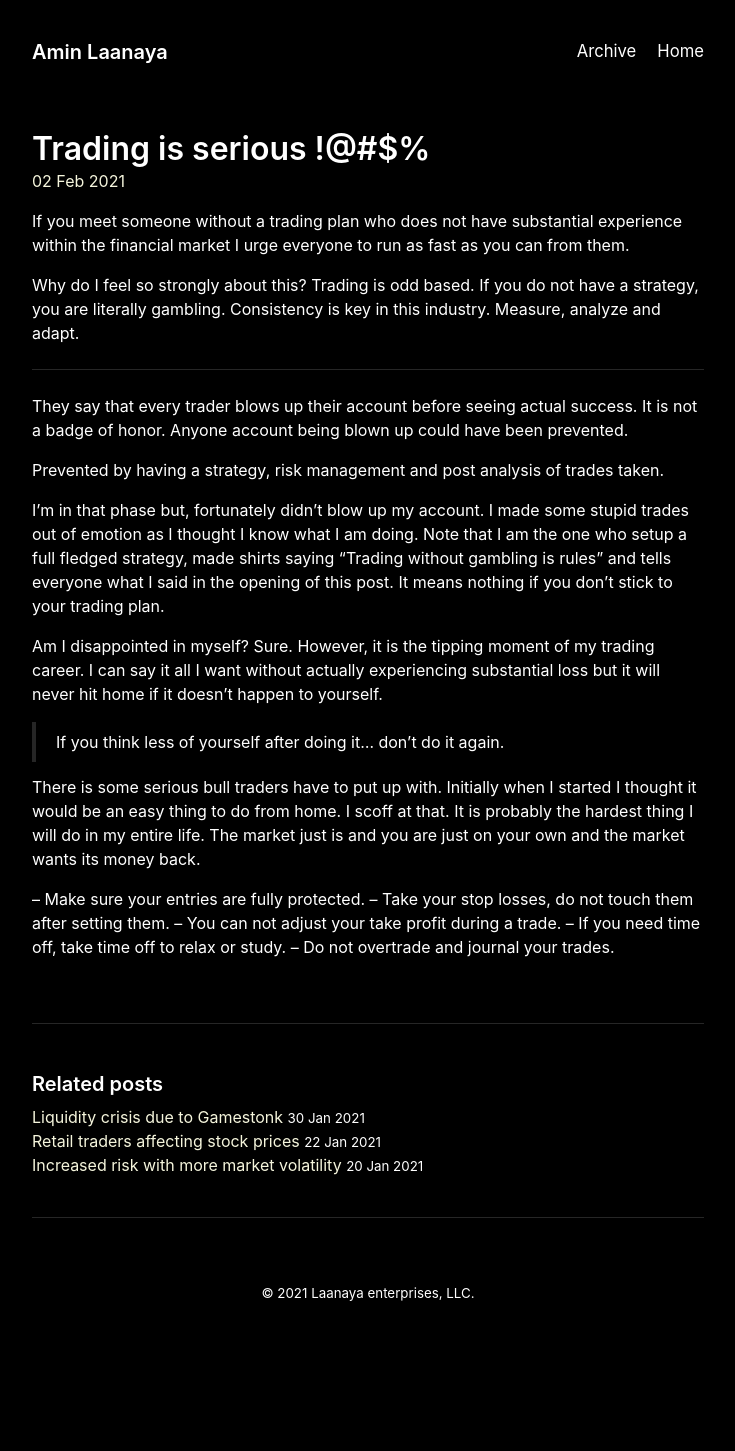
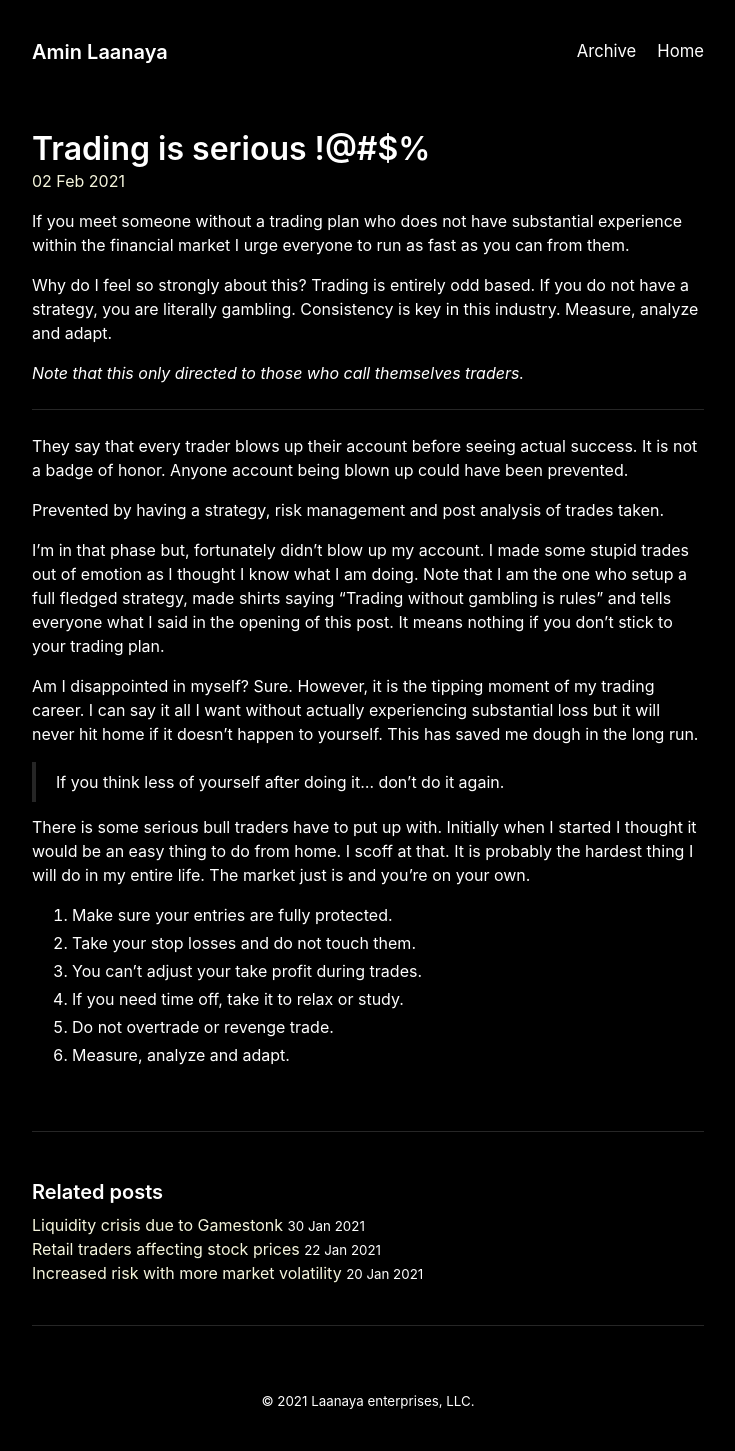
Before and after one commit to Bobcycle/Blog, a Jekyll site: the page built from _posts/2021-02-02-trading-is-a-serious-business.md, in a window 1280 px wide. Shown: the whole page, without its empty margins (272-1007 px from the left). Built offline with Jekyll 4.4.1, drawn with Linux system fonts in a browser that asks for light colours; before the commit the page ends 1343 px from its top, so only the background shows below that.

Commit message:
Update 2021-02-02-trading-is-a-serious-business.md

```diff
--- a/_posts/2021-02-02-trading-is-a-serious-business.md
+++ b/_posts/2021-02-02-trading-is-a-serious-business.md
@@ -6,7 +6,9 @@ title: Trading is serious !@#$%
 
 If you meet someone without a trading plan who does not have substantial experience within the financial market I urge everyone to run as fast as you can from them.
 
-Why do I feel so strongly about this? Trading is odd based. If you do not have a strategy, you are literally gambling. Consistency is key in this industry. Measure, analyze and adapt.
+Why do I feel so strongly about this? Trading is entirely odd based. If you do not have a strategy, you are literally gambling. Consistency is key in this industry. Measure, analyze and adapt.
+
+*Note that this only directed to those who call themselves traders.*
 
 ---
 
@@ -16,14 +18,15 @@ Prevented by having a strategy, risk management and post analysis of trades take
 
 I'm in that phase but, fortunately didn't blow up my account. I made some stupid trades out of emotion as I thought I know what I am doing. Note that I am the one who setup a full fledged strategy, made shirts saying "Trading without gambling is rules" and tells everyone what I said in the opening of this post. It means nothing if you don't stick to your trading plan.
 
-Am I disappointed in myself? Sure. However, it is the tipping moment of my trading career. I can say it all I want without actually experiencing substantial loss but it will never hit home if it doesn't happen to yourself.
+Am I disappointed in myself? Sure. However, it is the tipping moment of my trading career. I can say it all I want without actually experiencing substantial loss but it will never hit home if it doesn't happen to yourself. This has saved me dough in the long run.
 
 > If you think less of yourself after doing it... don't do it again.
 
-There is some serious bull traders have to put up with. Initially when I started I thought it would be an easy thing to do from home. I scoff at that. It is probably the hardest thing I will do in my entire life. The market just is and you are just on your own and the market wants its money back.
+There is some serious bull traders have to put up with. Initially when I started I thought it would be an easy thing to do from home. I scoff at that. It is probably the hardest thing I will do in my entire life. The market just is and you're on your own.
 
--- Make sure your entries are fully protected.
--- Take your stop losses, do not touch them after setting them.
--- You can not adjust your take profit during a trade.
--- If you need time off, take time off to relax or study.
--- Do not overtrade and journal your trades.
+1. Make sure your entries are fully protected.
+2. Take your stop losses and do not touch them.
+3. You can't adjust your take profit during trades.
+4. If you need time off, take it to relax or study.
+5. Do not overtrade or revenge trade.
+6. Measure, analyze and adapt.
```
